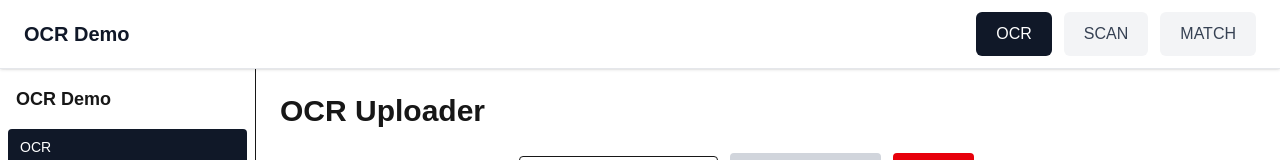
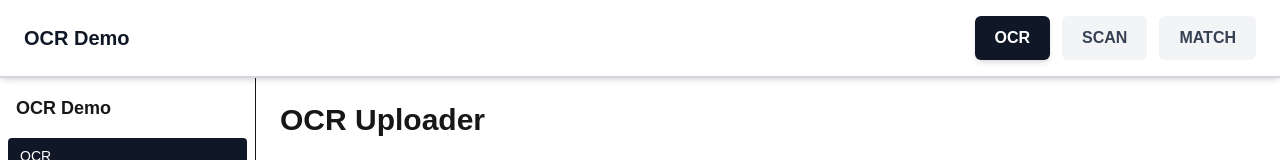
Before and after one commit to MLeehwa/LHSMOCKD, a Next.js app: page / in a window 1280 px wide. Shown: the top 160 px of the page. Built offline with nearby package versions, Linux system fonts and the light colour scheme; no server answers.

Commit message:
Improve TopNav visibility and styling

```diff
--- a/src/app/components/TopNav.tsx
+++ b/src/app/components/TopNav.tsx
@@ -12,9 +12,9 @@
 	const pathname = usePathname();
 
 	return (
-		<nav className="sticky top-0 z-50 w-full bg-white border-b border-gray-200 shadow-sm">
-			<div className="flex items-center justify-between px-3 sm:px-6 py-3">
-				<div className="text-lg sm:text-xl font-semibold text-gray-900">OCR Demo</div>
+		<nav className="sticky top-0 z-50 w-full bg-white border-b-2 border-gray-300 shadow-md">
+			<div className="flex items-center justify-between px-3 sm:px-6 py-3 sm:py-4">
+				<div className="text-lg sm:text-xl font-bold text-gray-900">OCR Demo</div>
 				<div className="flex gap-2 sm:gap-3">
 					{nav.map(({ href, label }) => {
 						const active = pathname === href;
@@ -22,9 +22,9 @@
 							<Link
 								key={href}
 								href={href}
-								className={`px-4 py-2 sm:px-5 sm:py-2.5 text-sm sm:text-base font-medium rounded-md transition-colors ${
+								className={`px-4 py-2 sm:px-5 sm:py-2.5 text-sm sm:text-base font-semibold rounded-md transition-colors min-w-[60px] text-center ${
 									active
-										? "bg-gray-900 text-white"
+										? "bg-gray-900 text-white shadow-md"
 										: "bg-gray-100 text-gray-700 hover:bg-gray-200 active:bg-gray-300"
 								}`}
 							>
```
